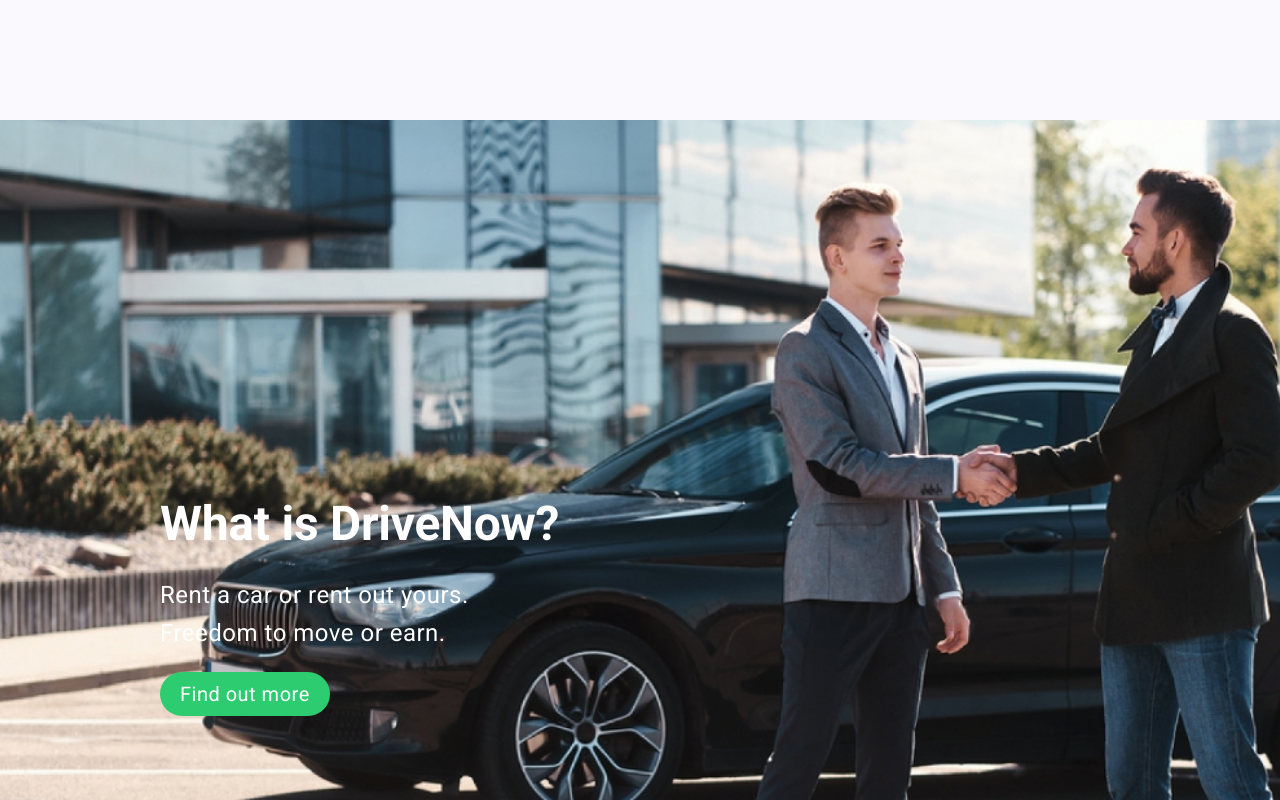
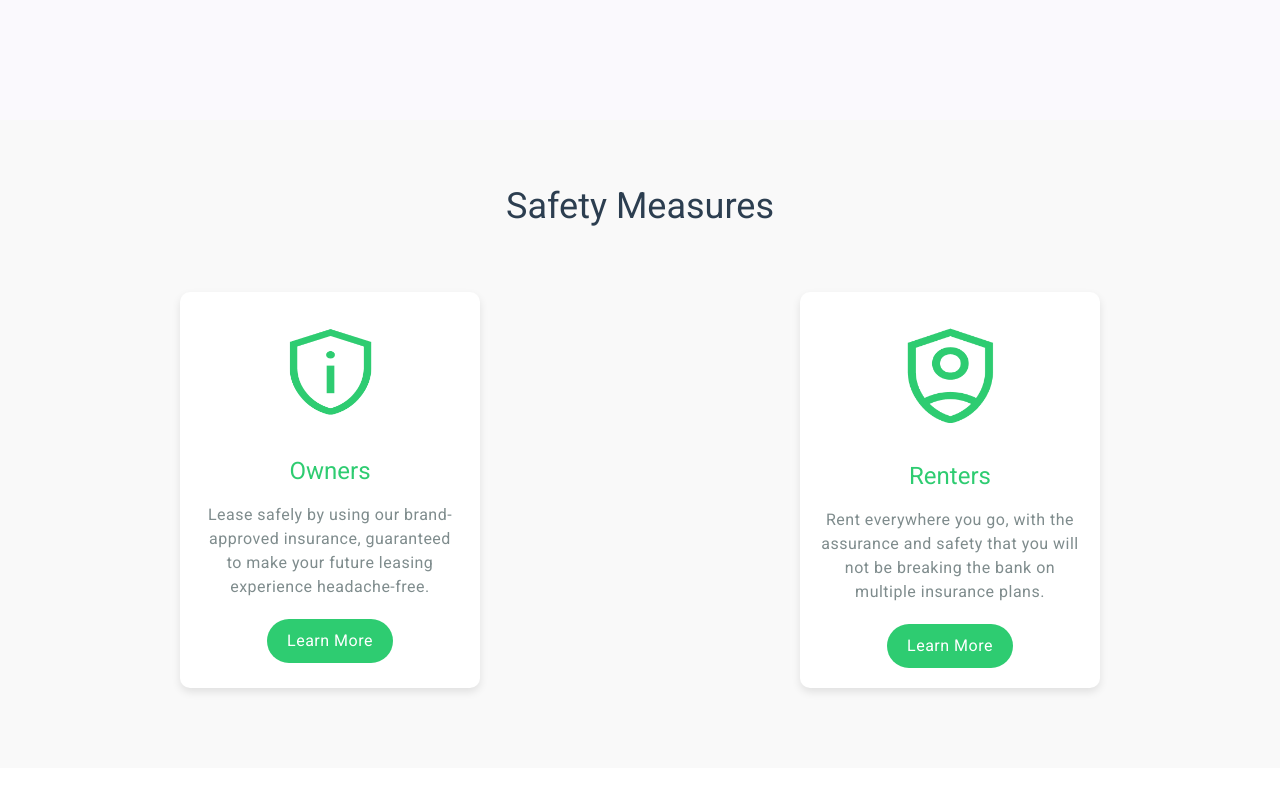
Before and after one commit to UPC-PRE-SI729-2402-SW54-X-Force/Landing_Page, an Angular app: page /safety in a window 1280 px wide. Before the commit this address led to /. Shown: the part 680-1480 px from the top of the page. Built offline with nearby package versions, Linux system fonts and the light colour scheme.

Commit message:
feat: added safety image

```diff
--- a/src/app/app.component.html
+++ b/src/app/app.component.html
@@ -3,3 +3,4 @@
 <app-why-choose-us></app-why-choose-us>
 <app-how-it-works></app-how-it-works>
 <app-testimonials></app-testimonials>
+<app-safety></app-safety>
--- a/src/app/app.component.ts
+++ b/src/app/app.component.ts
@@ -5,7 +5,8 @@
 import { HeroComponent } from './hero/hero.component';
 import { WhyChooseUsComponent } from './why-choose-us/why-choose-us.component';
 import { HowItWorksComponent } from './how-it-works/how-it-works.component';
-import { TestimonialsComponent } from './testimonials/testimonials.component'; // Importamos el componente
+import { TestimonialsComponent } from './testimonials/testimonials.component';
+import { SafetyComponent } from './safety/safety.component'; // Importamos el componente
 
 @Component({
   selector: 'app-root',
@@ -19,7 +20,8 @@
     HeroComponent,
     WhyChooseUsComponent,
     HowItWorksComponent,
-    TestimonialsComponent // Añadimos el componente
+    TestimonialsComponent,
+    SafetyComponent // Añadimos el componente
   ]
 })
 export class AppComponent {
--- a/src/app/app.routes.ts
+++ b/src/app/app.routes.ts
@@ -2,13 +2,15 @@
 import { HeroComponent } from './hero/hero.component';
 import { WhyChooseUsComponent } from './why-choose-us/why-choose-us.component';
 import { HowItWorksComponent } from './how-it-works/how-it-works.component';
-import { TestimonialsComponent } from './testimonials/testimonials.component'; // Importamos el componente
+import { TestimonialsComponent } from './testimonials/testimonials.component';
+import { SafetyComponent } from './safety/safety.component'; // Importamos el componente
 
 export const routes: Routes = [
   { path: '', component: HeroComponent },
   { path: 'why-choose-us', component: WhyChooseUsComponent },
   { path: 'how-it-works', component: HowItWorksComponent },
-  { path: 'testimonials', component: TestimonialsComponent }, // Ruta para TestimonialsComponent
+  { path: 'testimonials', component: TestimonialsComponent },
+  { path: 'safety', component: SafetyComponent }, // Ruta para SafetyComponent
 
   { path: '**', redirectTo: '' }
 ];
--- a/src/app/safety/safety.component.css
+++ b/src/app/safety/safety.component.css
@@ -0,0 +1,60 @@
+.safety {
+  padding: 60px 20px;
+  background-color: #f9f9f9; /* Fondo gris claro */
+  text-align: center;
+}
+
+.safety h2 {
+  font-size: 36px;
+  color: #2C3E50; /* Azul marino */
+  margin-bottom: 40px;
+}
+
+.safety-measures {
+  display: flex;
+  justify-content: space-around;
+  flex-wrap: wrap;
+
+}
+
+.measure {
+  background-color: #FFFFFF;
+  border-radius: 10px;
+  box-shadow: 0 4px 8px rgba(0, 0, 0, 0.1);
+  padding: 20px;
+  margin: 20px;
+  flex: 1;
+  max-width: 300px;
+  text-align: center;
+}
+
+.measure img {
+  width: 100px;
+  margin-bottom: 20px;
+}
+
+.measure h3 {
+  font-size: 24px;
+  color: #2ECC71; /* Verde esmeralda */
+  margin-bottom: 10px;
+}
+
+.measure p {
+  font-size: 16px;
+  color: #7f8c8d; /* Gris */
+  margin-bottom: 20px;
+}
+
+.btn-learn-more {
+  display: inline-block;
+  font-size: 16px;
+  color: #FFFFFF;
+  background-color: #2ECC71; /* Verde esmeralda */
+  padding: 10px 20px;
+  border-radius: 25px;
+  text-decoration: none;
+}
+
+.btn-learn-more:hover {
+  background-color: #27AE60; /* Verde esmeralda más oscuro */
+}
--- a/src/app/safety/safety.component.html
+++ b/src/app/safety/safety.component.html
@@ -0,0 +1,17 @@
+<section id="safety" class="safety">
+  <h2>Safety Measures</h2>
+  <div class="safety-measures">
+    <div class="measure">
+      <img src="/owners.png" alt="Owners Icon">
+      <h3>Owners</h3>
+      <p>Lease safely by using our brand-approved insurance, guaranteed to make your future leasing experience headache-free.</p>
+      <a href="#" class="btn-learn-more">Learn More</a>
+    </div>
+    <div class="measure">
+      <img src="/renters.png" alt="Renters Icon">
+      <h3>Renters</h3>
+      <p>Rent everywhere you go, with the assurance and safety that you will not be breaking the bank on multiple insurance plans.</p>
+      <a href="#" class="btn-learn-more">Learn More</a>
+    </div>
+  </div>
+</section>
```
Also changed, not shown: src/app/safety/safety.component.ts (+11 -0 lines), public/owners.png (added), public/renters.png (added).
